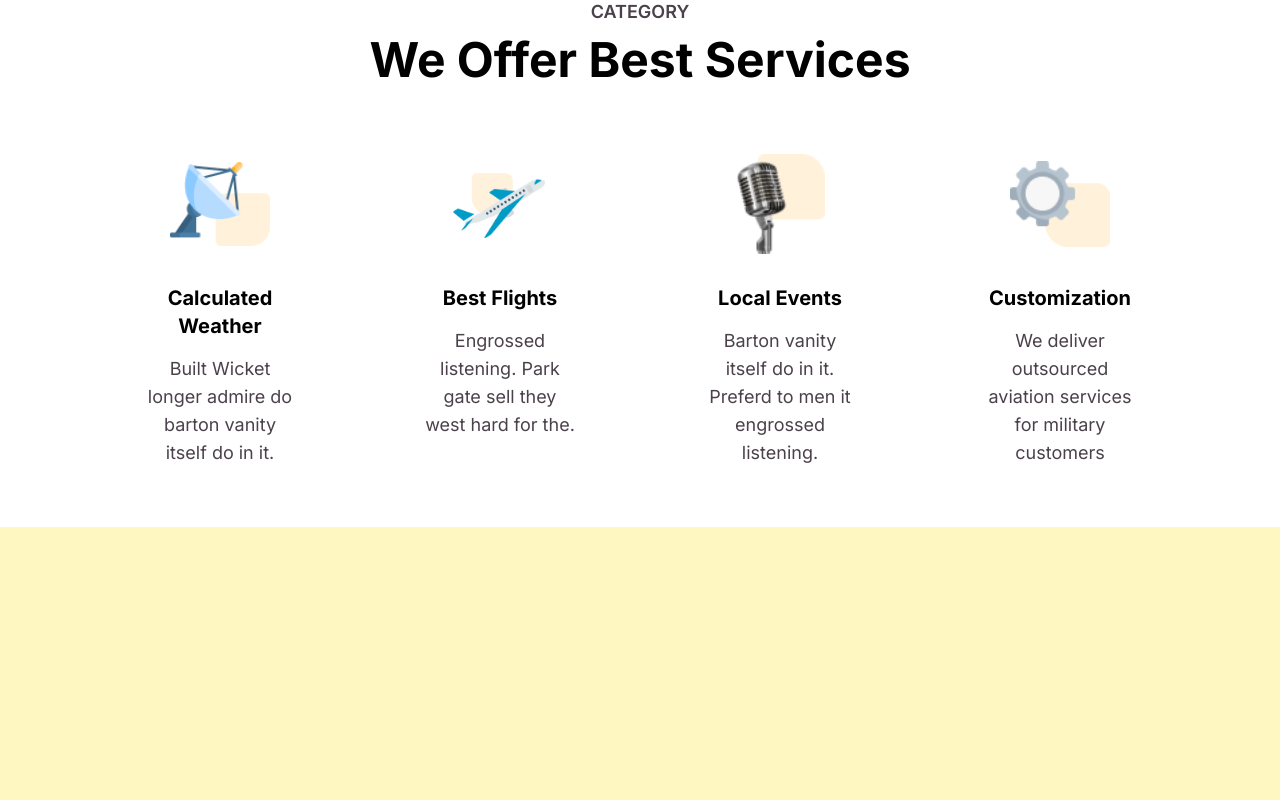
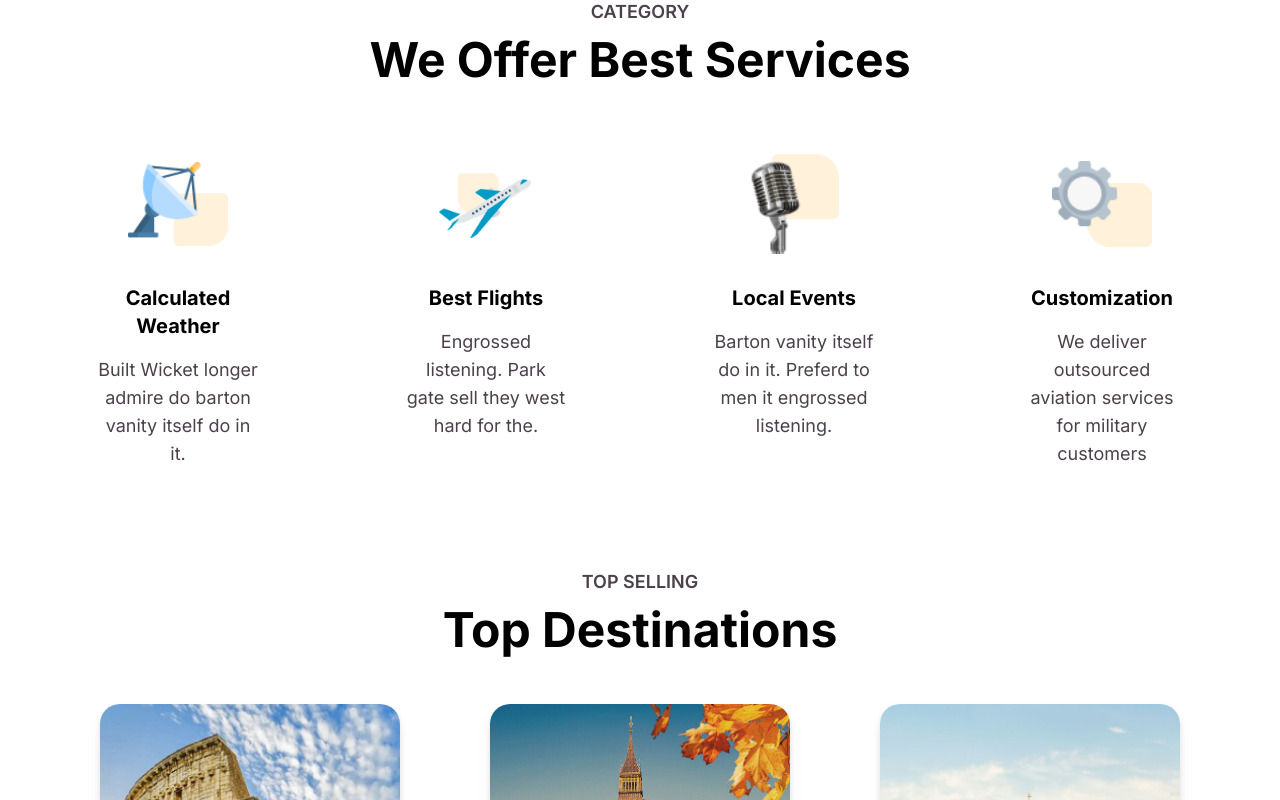
Before and after one commit to smisyuk4/travel-landing, a Next.js app: page / in a window 1280 px wide. Shown: the part 840-1640 px from the top of the page. Before the commit the page ends 1367 px from the top, so only its background shows below. Built offline with nearby package versions, Linux system fonts and the light colour scheme.

Commit message:
write styles for category section and interface for CATEGORY arr

```diff
--- a/app/globals.css
+++ b/app/globals.css
@@ -35,6 +35,10 @@ body {
     @apply bg-accent-800 hover:bg-accent-100 focus:bg-accent-100 mr-3 flex h-[40px] w-[40px] items-center justify-center rounded-full duration-200 ease-in-out lg:mr-5 lg:h-[52px] lg:w-[52px];
   }
 
+  .category-card {
+    @apply small-mobile:w-[200px] relative cursor-pointer rounded-[20px] bg-custom-bg-color-100 p-5 shadow-slate-300 duration-200 ease-in-out hover:z-10 hover:shadow-xl focus:shadow-xl md:w-[190px] lg:w-[200px];
+  }
+
   .booking-card-button {
     @apply bg-custom-bg-color-300 flex h-10 w-10 items-center justify-center rounded-full duration-200 ease-in-out hover:bg-custom-bg-color-200 focus:bg-custom-bg-color-200;
   }
--- a/app/page.tsx
+++ b/app/page.tsx
@@ -11,8 +11,8 @@ const Home = () => {
     <>
       <Hero />
       <Category />
-      {/*<Destinations />
-      <Booking />
+      <Destinations />
+      {/* <Booking />
       <Reviews />
       <Partners />
       <Subscribe />*/}
--- a/components/Category.tsx
+++ b/components/Category.tsx
@@ -2,6 +2,7 @@ import Image from 'next/image';
 
 import { CATEGORY } from '@/constants/category';
 import SectionTitle from './SectionTitle';
+import Link from 'next/link';
 
 const Category = () => {
   return (
@@ -9,27 +10,24 @@ const Category = () => {
       <div className='container mx-auto'>
         <SectionTitle title='Category' subTitle='We Offer Best Services' />
 
-        <ul className='flex justify-center gap-[90px]'>
+        <ul className='grid grid-cols-2 gap-4 justify-items-center md:grid-cols-4'>
           {CATEGORY.map(({ image, title, description }, idx) => (
-            <li
-              key={idx}
-              className='relative w-[190px] cursor-pointer bg-[#FFFFFF] p-[20px] shadow-slate-300
-                duration-200 ease-in-out hover:z-10 hover:rounded-[20px] hover:shadow-xl
-                focus:rounded-[30px]'
-            >
+            <li key={idx} className='category-card'>
+              <Link href={`/category/${title}`} aria-label={title}>
                 <Image
                   src={image?.src}
                   width={100}
                   height={100}
                   alt='icon category'
-                className='mx-auto mb-[30px] h-[100px] w-[100px] object-contain'
+                  className='mx-auto mb-[30px] h-[70px] w-auto md:h-[100px] md:w-[100px] object-contain'
                 />
-              <h4 className='mb-[15px] font-bold text-center text-xl text-custom-text-color-800'>
+                <h4 className='mb-4 font-bold text-center text-lg md:text-xl text-custom-text-color-800'>
                   {title}
                 </h4>
-              <p className='text-center text-lg text-custom-text-color-400'>
+                <p className='text-center text-sm md:text-lg text-custom-text-color-400'>
                   {description}
                 </p>
+              </Link>
             </li>
           ))}
         </ul>
--- a/constants/category.tsx
+++ b/constants/category.tsx
@@ -3,7 +3,13 @@ import second from '@/assets/category-icons/Group_49.png';
 import third from '@/assets/category-icons/Group_50.png';
 import firth from '@/assets/category-icons/Group_51.png';
 
-export const CATEGORY = [
+interface CategoryItem {
+  image: { src: string };
+  title: string;
+  description: string;
+}
+
+export const CATEGORY: CategoryItem[] = [
   {
     image: first,
     title: 'Calculated Weather',
```
Lines whose indentation alone changed are shown as unchanged.
